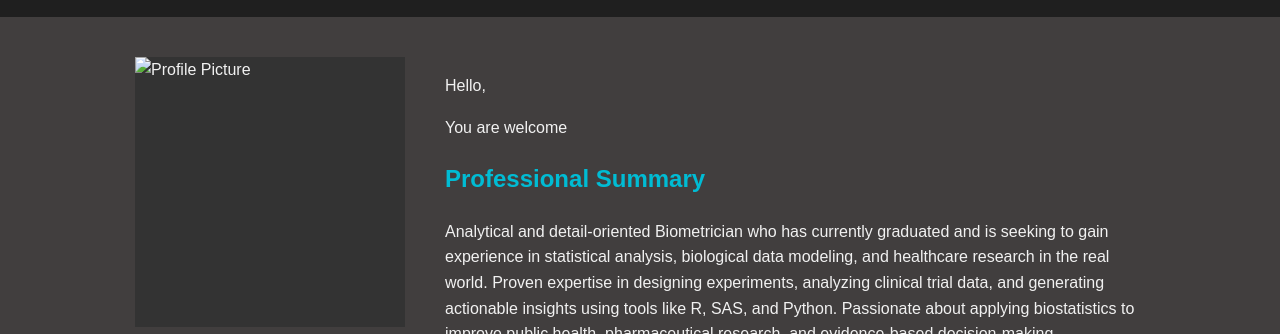
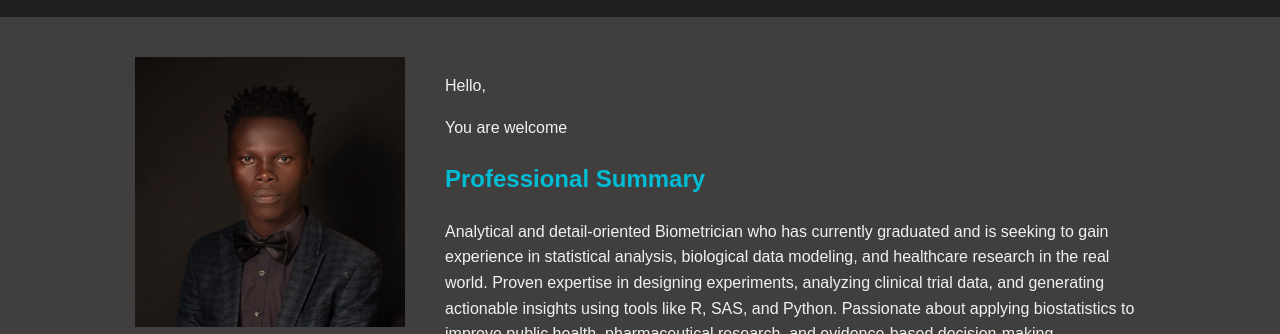
Before and after one commit to Joseotingo/josephopilo, a plain HTML site: page docs/index.html in a window 1280 px wide. Shown: the part 61-395 px from the top of the page. Drawn offline with Linux system fonts and the light colour scheme.

Commit message:
Update index.html

```diff
--- a/docs/index.html
+++ b/docs/index.html
@@ -22,7 +22,7 @@
 
   <div class="main-content">
     <div style="display: flex; flex-direction: column; align-items: center;">
-      <img src="document/profilepic.jpg" alt="Profile Picture" class="profile-pic">
+      <img src="profilepic.jpg" alt="Profile Picture" class="profile-pic">
       <h2 style="margin-top: 10px; color: #00bcd4;">Joseph Opilo</h2>
     </div>
 
```
